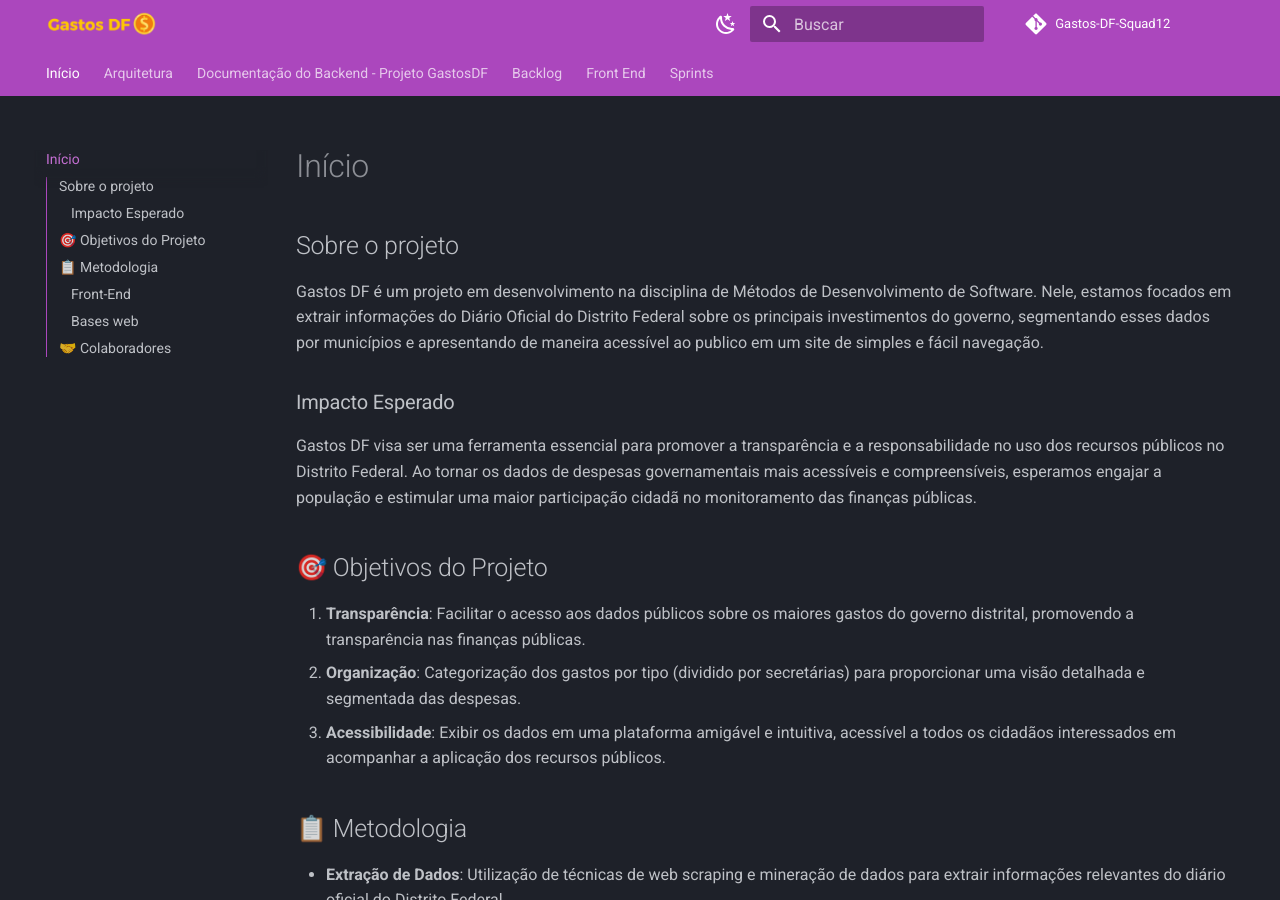
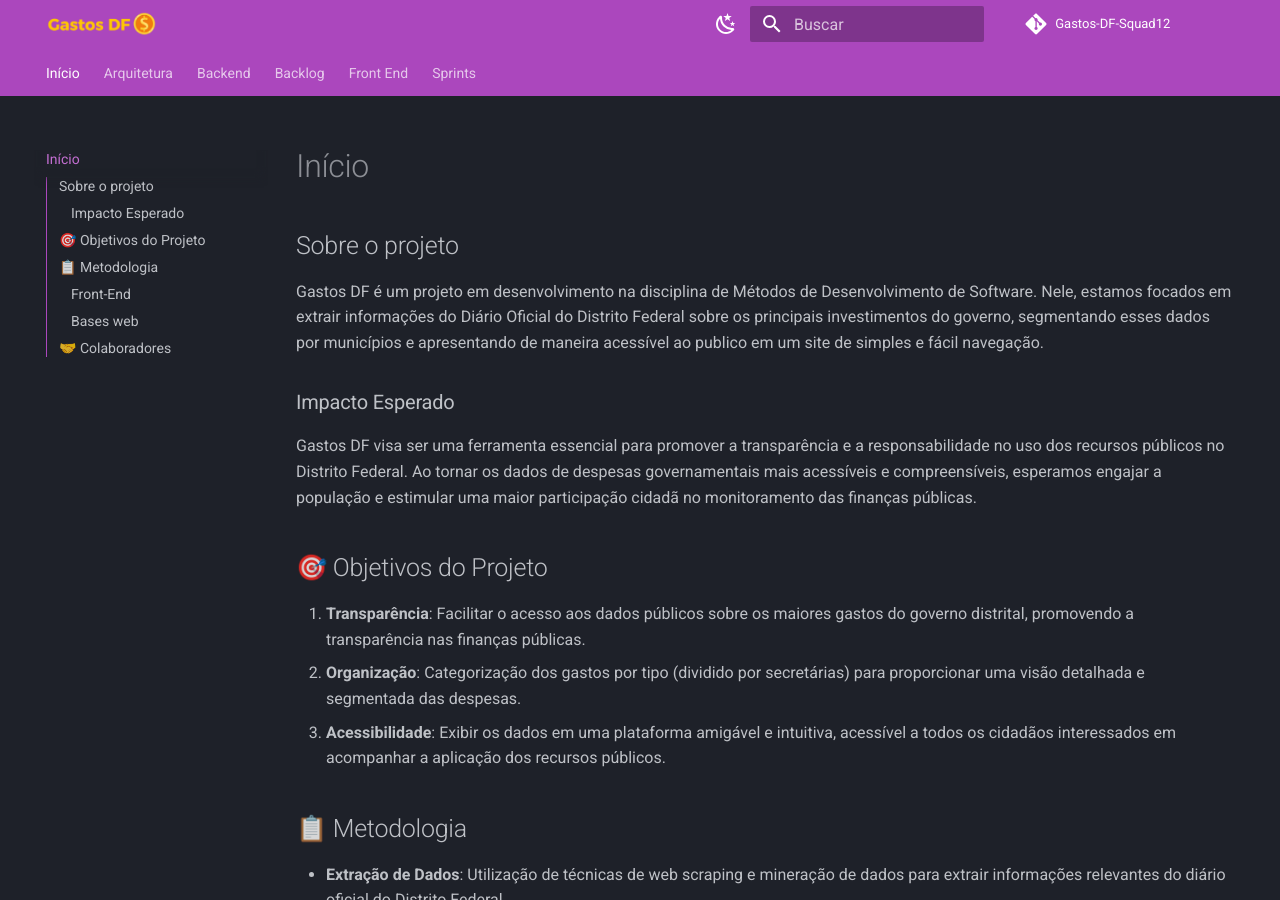
Before and after one commit to unb-mds/2024-1-Gastos-DF-Doc-Squad12, an MkDocs documentation site: the page built from docs/index.md, in a window 1280 px wide and 900 px high. Built offline with MkDocs 1.6.1 and Material for MkDocs 9.7.7, drawn with Linux system fonts in a browser that asks for light colours; comment, search, counter and statistics services are not loaded.

Commit message:
Update backend.md

```diff
--- a/docs/backend.md
+++ b/docs/backend.md
@@ -1,4 +1,4 @@
-# Documentação do Backend - Projeto GastosDF
+# Backend
 ## Visão Geral
 
 Este backend consiste em cinco algoritmos que interagem com a API "Querido Diário". Cada algoritmo é responsável por realizar uma busca específica na API, filtrar os dados recebidos e armazená-los em um arquivo JSON. Esses arquivos JSON são atualizados automaticamente por um workflow do GitHub, garantindo que os dados estejam sempre atualizados.
```
